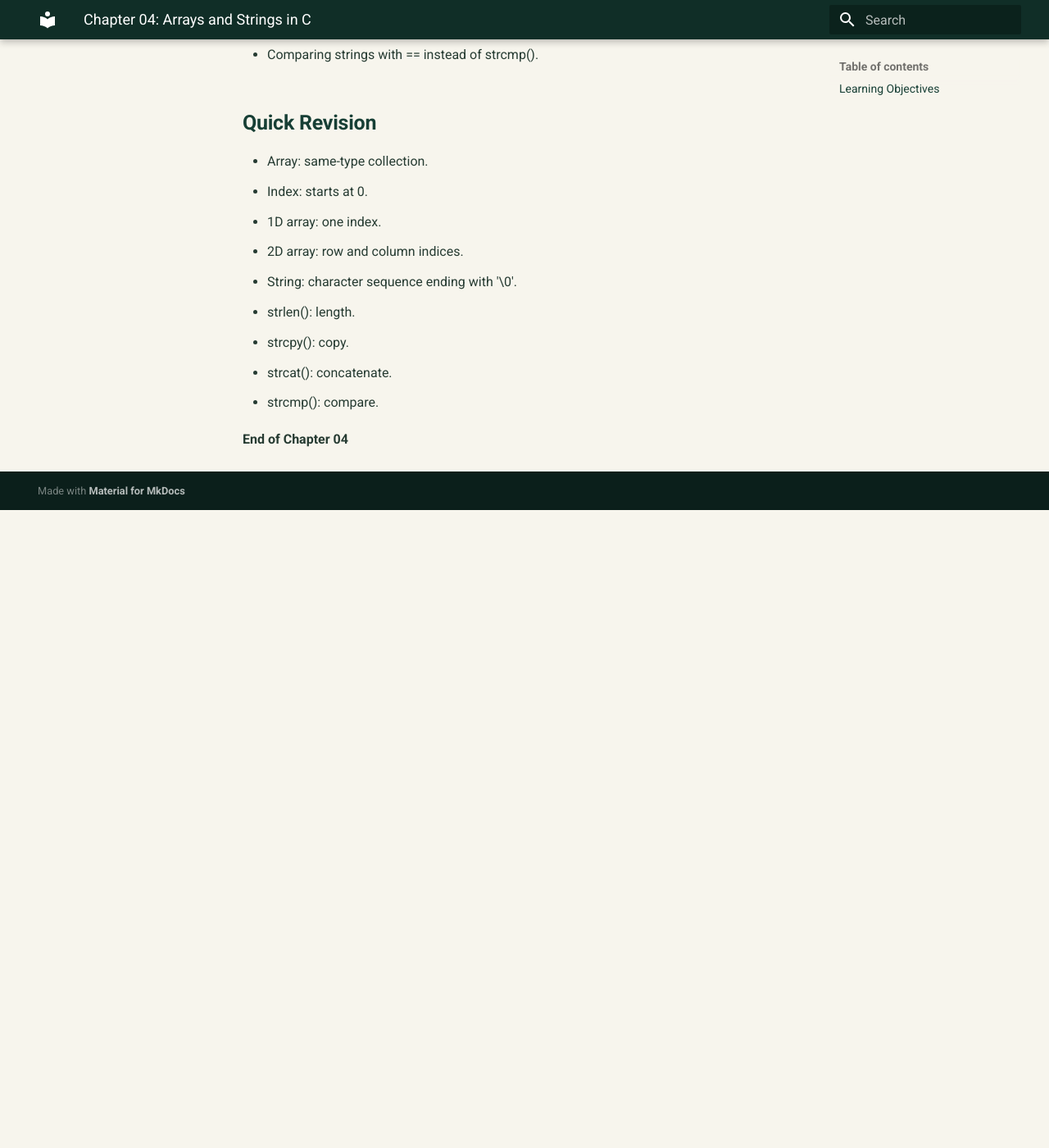
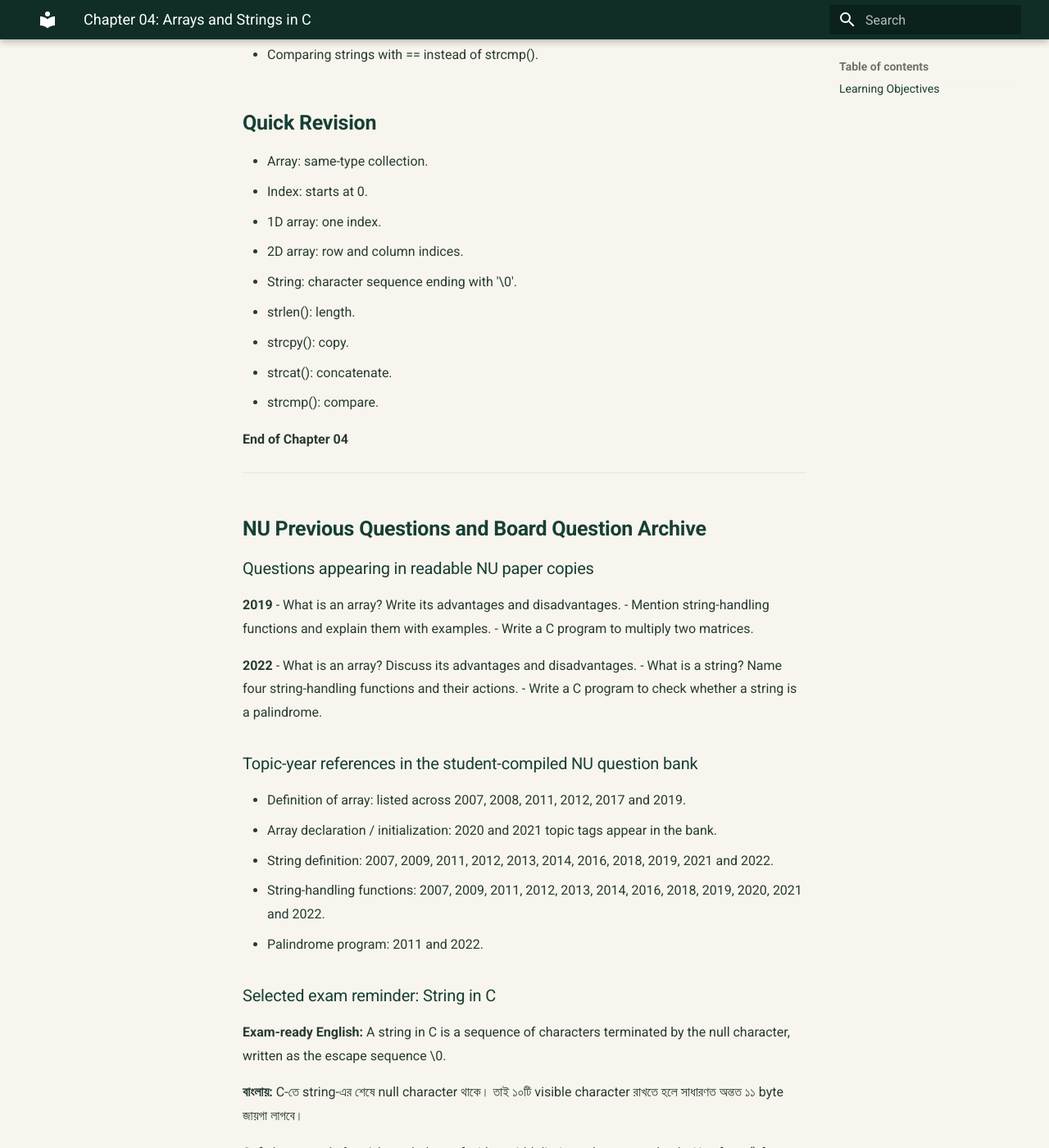
Before and after one commit to taimiyatahsin0-png/nu-cse-notes-store, an MkDocs documentation site: the page built from docs/subjects/spl/chapter-04-arrays-strings.md, in a window 1280 px wide and 1400 px high, scrolled down 9426 px. Shown: the whole window at 82% size. Built offline with MkDocs 1.6.1 and Material for MkDocs 9.7.7, drawn with Linux system fonts in a browser that asks for light colours; before the commit the page ends 10048 px from its top, so only the background shows below that; some of the changed text lies outside the part shown.

Commit message:
Add NU PYQ and board question archive with exam-focused guidance

```diff
--- a/docs/subjects/spl/chapter-04-arrays-strings.md
+++ b/docs/subjects/spl/chapter-04-arrays-strings.md
@@ -381,3 +381,52 @@ It provides declarations for common string-handling functions such as strlen(),
 - strcmp(): compare.
 
 **End of Chapter 04**
+
+
+---
+
+## NU Previous Questions and Board Question Archive
+
+### Questions appearing in readable NU paper copies
+
+**2019**
+- What is an array? Write its advantages and disadvantages.
+- Mention string-handling functions and explain them with examples.
+- Write a C program to multiply two matrices.
+
+**2022**
+- What is an array? Discuss its advantages and disadvantages.
+- What is a string? Name four string-handling functions and their actions.
+- Write a C program to check whether a string is a palindrome.
+
+### Topic-year references in the student-compiled NU question bank
+
+- Definition of array: listed across 2007, 2008, 2011, 2012, 2017 and 2019.
+- Array declaration / initialization: 2020 and 2021 topic tags appear in the bank.
+- String definition: 2007, 2009, 2011, 2012, 2013, 2014, 2016, 2018, 2019, 2021 and 2022.
+- String-handling functions: 2007, 2009, 2011, 2012, 2013, 2014, 2016, 2018, 2019, 2020, 2021 and 2022.
+- Palindrome program: 2011 and 2022.
+
+### Selected exam reminder: String in C
+
+**Exam-ready English:** A string in C is a sequence of characters terminated by the null character, written as the escape sequence \\0.
+
+**বাংলায়:** C-তে string-এর শেষে null character থাকে। তাই ১০টি visible character রাখতে হলে সাধারণত অন্তত ১১ byte জায়গা লাগবে।
+
+**Safe input reminder:** A bounded scanf with a width limit reads one word only. Use fgets() for a line that may contain spaces. Never use gets().
+
+### Board and question-bank sources
+
+- [NU CSE Board Questions (2006–2018)](https://drive.google.com/file/d/1Lodp-nv8jOXRU7SvriRGqNYamqGUIzvM/view?usp=sharing)
+- [NU CSE Board Questions (2019)](https://drive.google.com/file/d/1QZpZoqjEJS5aYXNjSYdwW5bXy66aPi9-/view?usp=sharing)
+- [NU CSE SPL Question Bank (510201)](https://www.scribd.com/document/862105744/National-University-CSE-Question-Bank-1st-First-Semester)
+- [2019 paper copy](https://www.scribd.com/document/600047294/2019-NU-Question)
+- [2022 paper copy](https://www.scribd.com/document/860333722/1st-semester-2022-questions)
+
+### Extra practice (not verified PYQs)
+
+1. Find the second-largest element in an integer array.
+2. Transpose a matrix.
+3. Count vowels, consonants, digits and spaces in a line of text.
+
+**Source caution:** Question-bank year labels are secondary-source references. Newly written practice tasks are not presented as NU past questions.
```
